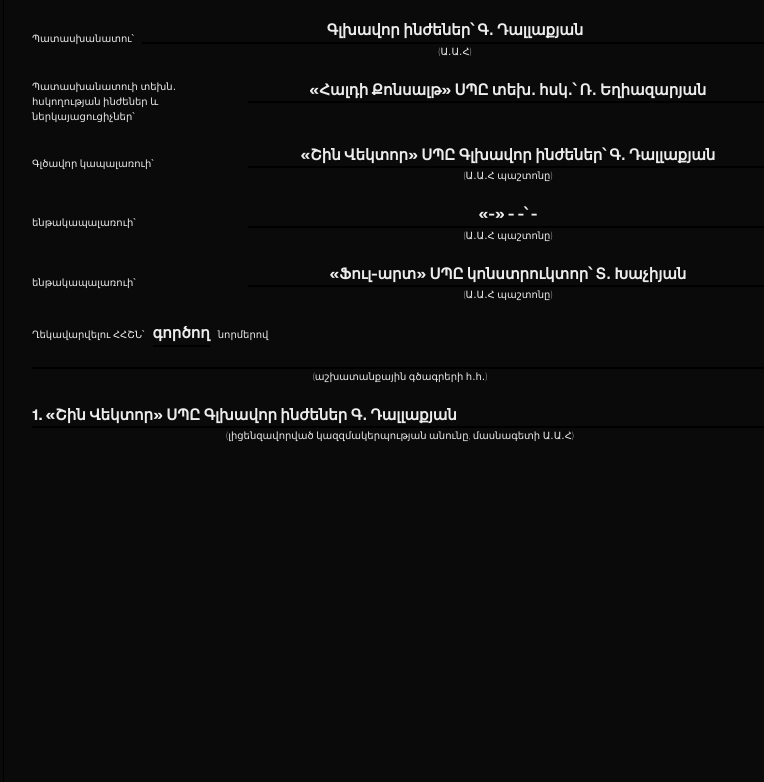
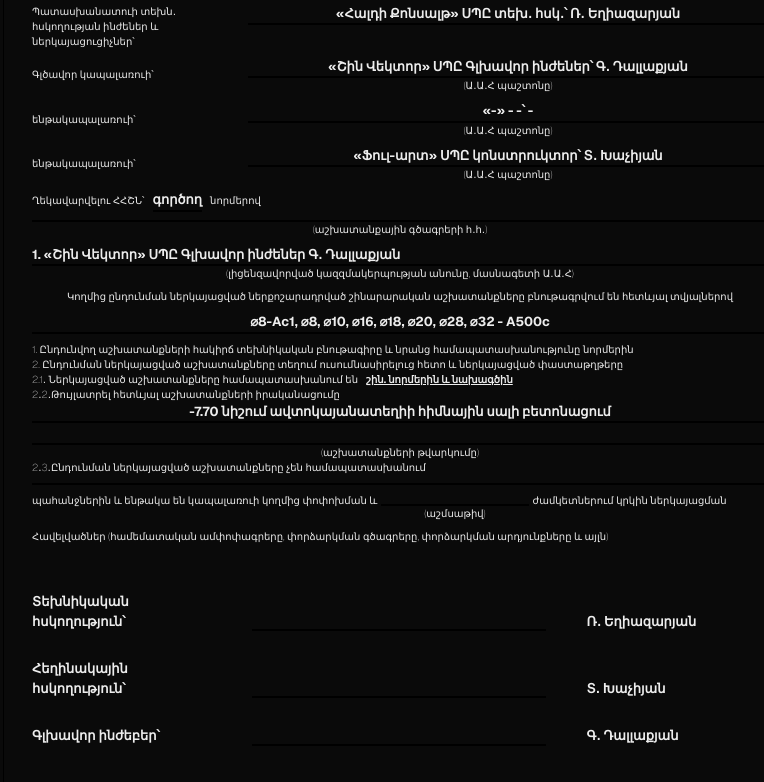
Before and after one commit to DavidGyulinyan/BuildProof, a Next.js app: page / in a window 1280 px wide. Shown: the part 438-1220 px from the top of the page, without its empty margins (240-1004 px from the left). Built offline with nearby package versions, Linux system fonts and the light colour scheme.

Commit message:
document tamplate complite

```diff
--- a/src/components/DocumentTamplate.tsx
+++ b/src/components/DocumentTamplate.tsx
@@ -29,23 +29,26 @@ const DocumentTamplate = () => {
     const [generalContractor, setGeneralContractor] = useState('Շին Վեկտոր');
     const [generalContractorCompanyType, setGeneralContractorCompanyType] = useState('ՍՊԸ');
 
-    const [subContractor, setSubcontractor]= useState('-');
+    const [subContractor, setSubcontractor] = useState('-');
     const [subContractorCompanyType, setSubGeneralContractorCompanyType] = useState('-')
-    const [subContractorResponsiblePerson, setSubcontractorResponsiblePerson]= useState('-');
-    const [subContractorResponsiblePersonPosition, setSubcontractorResponsiblePersonPosition]= useState('-');
+    const [subContractorResponsiblePerson, setSubcontractorResponsiblePerson] = useState('-');
+    const [subContractorResponsiblePersonPosition, setSubcontractorResponsiblePersonPosition] = useState('-');
 
-    const [copyrightControl, setCopyrightControl]= useState('Ֆուլ-արտ');
-    const [copyrightControlCompanyType, setCopyrightControlCompanyType]= useState('ՍՊԸ');
-    const [copyrightControlResponsiblePerson, setCopyrightControlResponsiblePerson]= useState('Տ․ Խաչիյան');
-    const [copyrightControlResponsiblePersonPosition, setCopyrightControlResponsiblePersonPosition]= useState('կոնստրուկտոր');
+    const [copyrightControl, setCopyrightControl] = useState('Ֆուլ-արտ');
+    const [copyrightControlCompanyType, setCopyrightControlCompanyType] = useState('ՍՊԸ');
+    const [copyrightControlResponsiblePerson, setCopyrightControlResponsiblePerson] = useState('Տ․ Խաչիյան');
+    const [copyrightControlResponsiblePersonPosition, setCopyrightControlResponsiblePersonPosition] = useState('կոնստրուկտոր');
 
-    const [constractionNormsStatus, setConstractionNormsStatus] = useState("գործող")
+    const [constructionNormsStatus, setConstructionNormsStatus] = useState("գործող")
+
+    const [materials, setMaterials] = useState('⌀8-Ac1, ⌀8, ⌀10, ⌀16, ⌀18, ⌀20, ⌀28, ⌀32 - A500c');
+    const [permittedToDo, setPermittedToDo] = useState("ավտոկայանատեղիի հիմնային սալի բետոնացում")
 
     return (
 
         <>
             <div
-                className="w-[794px] h-[1123px] text-[15px] flex flex-col gap-5 border-1 border-black p-7">
+                className="w-[794px] h-[1123px] text-[13px] flex flex-col gap-2 border-1 border-black p-7">
 
                 <div className="container">
                     <div className="w-full flex items-center justify-end">
@@ -88,7 +91,8 @@ const DocumentTamplate = () => {
                 </div>
 
                 <div className="container flex gap-2">
-                    <p className="w-2/5 text-[10px] font-thin flex justify-start items-center">Պատասխանատուի տեխն․ հսկողության ինժեներ և ներկայացուցիչներ՝</p>
+                    <p className="w-2/5 text-[10px] font-thin flex justify-start items-center">Պատասխանատուի տեխն․
+                        հսկողության ինժեներ և ներկայացուցիչներ՝</p>
                     <div className="w-full">
                         <p className="font-bold flex justify-center">{`«${technicalControlCompany}» ${technicalControlCompanyType} տեխ․ հսկ․՝ ${technicalControlEngineer}`}</p>
                         <hr className="w-full border-1 border-black"/>
@@ -125,7 +129,7 @@ const DocumentTamplate = () => {
                 <div className="container flex gap-2">
                     <p className="text-[10px] font-thin flex justify-start items-center">Ղեկավարվելու ՀՀՇՆ՝</p>
                     <div>
-                        <p className="font-bold flex justify-center">{constractionNormsStatus}</p>
+                        <p className="font-bold flex justify-center">{constructionNormsStatus}</p>
                         <hr className="w-full border-1 border-black"/>
                     </div>
                     <p className="text-[10px] font-thin flex justify-start items-center">նորմերով</p>
@@ -140,7 +144,70 @@ const DocumentTamplate = () => {
                 <div className="container w-full">
                     <p className="font-bold flex justify-start">{`1. «${generalContractor}» ${generalContractorCompanyType} ${responsiblePersonPosition} ${responsiblePerson}`}</p>
                     <hr className="w-full border-1 border-black"/>
-                    <p className="text-[10px] font-thin flex justify-center">(լիցենզավորված կազզմակերպության անունը, մասնագետի Ա․Ա․Հ)</p>
+                    <p className="text-[10px] font-thin flex justify-center">(լիցենզավորված կազզմակերպության անունը,
+                        մասնագետի Ա․Ա․Հ)</p>
+                </div>
+                <p className="text-[10px] font-thin flex justify-center">Կողմից ընդունման ներկայացված ներքոշարադրված
+                    շինարարական աշխատանքները բնութագրվում են հետևյալ տվյալներով</p>
+                <div className="container w-full">
+                    <p className="font-bold flex justify-center">{`${materials}`}</p>
+                    <hr className="w-full border-1 border-black"/>
+                </div>
+
+                <div className="container w-full flex flex-col justify-center items-start">
+                    <p className="text-[10px] font-thin flex justify-center">1. Ընդունվող աշխատանքների հակիրճ տեխնիկական
+                        բնութագիրը և նրանց համապատասխանությունը նորմերին</p>
+                    <p className="text-[10px] font-thin flex justify-center">2. Ընդունման ներկայացված աշխատանքները
+                        տեղում ուսումնասիրելուց հետո և ներկայացված փաստաթղթերը</p>
+                    <p className="text-[10px] font-thin flex justify-center gap-2">2.1․ Ներկայացված աշխատանքները
+                        համապատասխանում են <p className="font-bold underline">շին. նորմերին և նախագծին</p></p>
+                    <p className="text-[10px] font-thin flex justify-center">2․2․Թույլատրել հետևյալ աշխատանքների
+                        իրականացումը</p>
+                    <div className="container w-full">
+                        <p className="font-bold flex justify-center">{`${heightSign} նիշում ${permittedToDo} `}</p>
+                        <hr className="w-full border-1 border-black"/>
+                        <div className="w-full mt-5">
+                            <hr className="w-full border-1 border-black"/>
+                            <p className="text-[10px] font-thin flex justify-center">(աշխատանքների թվարկումը)</p>
+                        </div>
+                    </div>
+                    <p className="text-[10px] font-thin flex justify-center">2․3․Ընդունման ներկայացված աշխատանքները չեն
+                        համապատասխանում</p>
+                    <div className="w-full mt-2">
+                        <hr className="w-full border-1 border-black"/>
+                        <div className="text-[10px] font-thin flex justify-start gap-1 mt-2">պահանջներին և
+                            ենթակա են կապալառուի կողմից փոփոխման և
+                            <div className="w-1/5 h-5 flex flex-col items-center justify-end mt-2">
+                                <hr className="w-full border-1 border-black"/>
+                                <p className="text-[10px] font-thin flex justify-center">(աշմսաթիվ)</p>
+                            </div>
+                            ժամկետներում կրկին ներկայացման
+                        </div>
+                    </div>
+                </div>
+
+                <p className="text-[10px] font-thin flex justify-start">Հավելվածներ (համեմատական ամփոփագրերը, փորձարկման
+                    գծագրերը, փորձարկման արդյունքները և այլն)</p>
+
+                <div className="container flex flex-col justify-center items-center gap-7 mt-10">
+                    <div className="w-full font-bold flex justify-start items-end gap-10">
+                        <p className="w-[180px]">Տեխնիկական հսկողություն՝</p>
+                        <hr className="w-2/5 border-1 border-black"/>
+                        <p>{`${technicalControlEngineer}`}</p>
+                    </div>
+
+                    <div className="w-full font-bold flex justify-start items-end gap-10">
+                        <p className="w-[180px]">Հեղինակային հսկողություն՝</p>
+                        <hr className="w-2/5 border-1 border-black"/>
+                        <p>{`${copyrightControlResponsiblePerson}`}</p>
+                    </div>
+
+                    <div className="w-full font-bold flex justify-start items-end gap-10">
+                        <p className="w-[180px]">Գլխավոր ինժեբեր՝</p>
+                        <hr className="w-2/5 border-1 border-black"/>
+                        <p>{`${responsiblePerson}`}</p>
+                    </div>
+
                 </div>
             </div>
         </>
```
